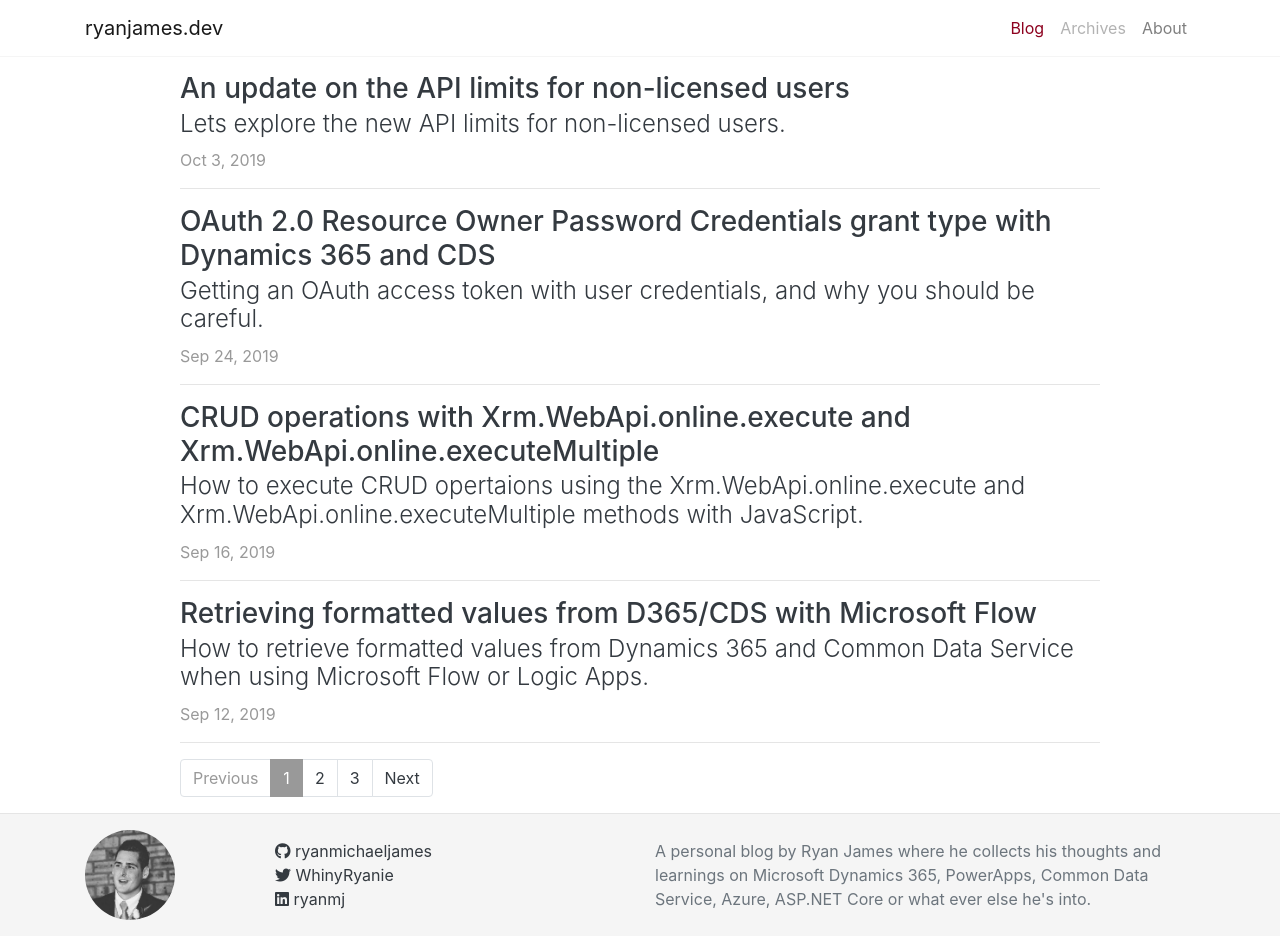
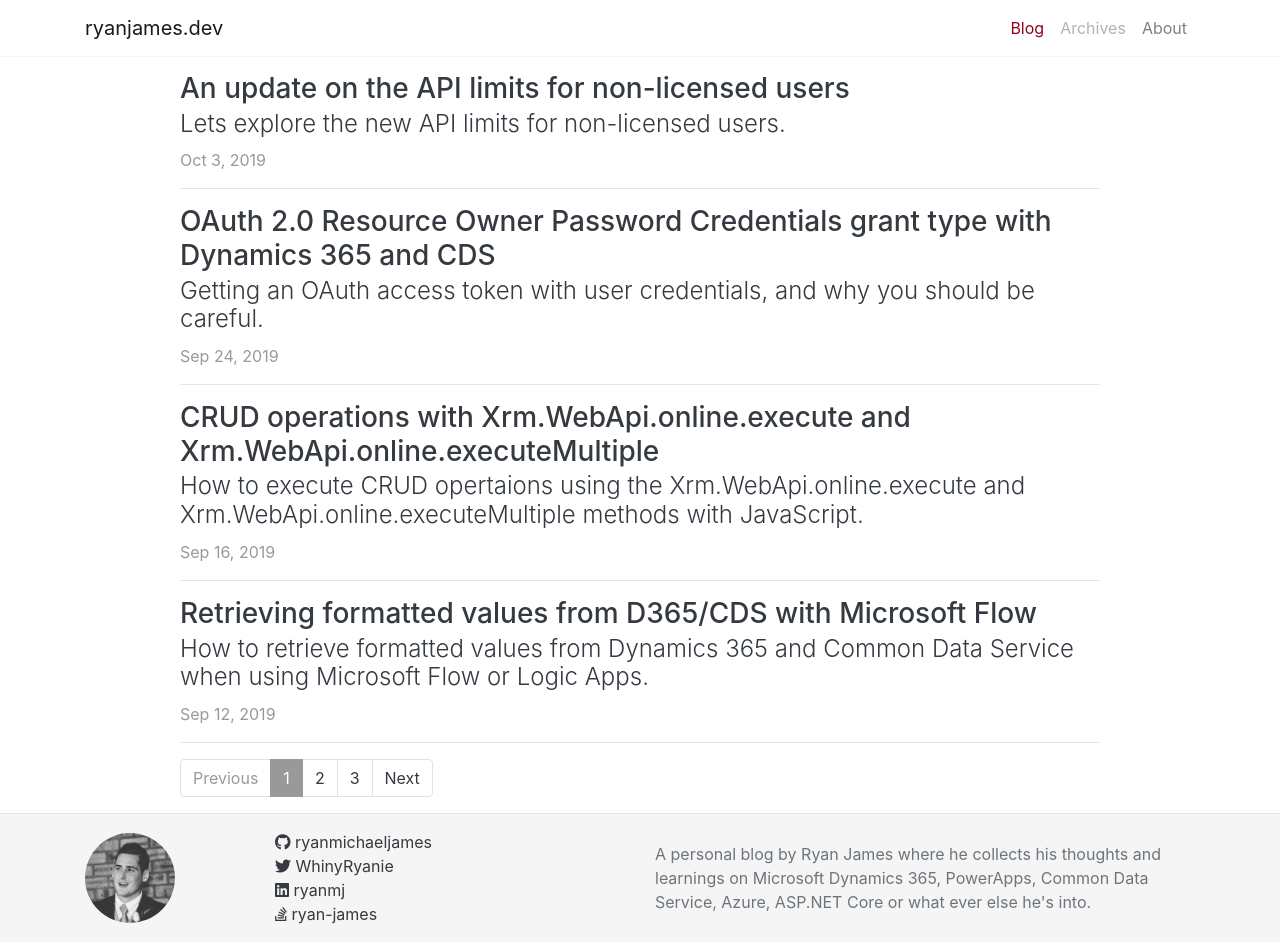
Before and after one commit to ryanmichaeljames/ryanmichaeljames.github.io, a Jekyll site: the page built from index.html, in a window 1280 px wide. Built offline with Jekyll 4.4.1, drawn with Linux system fonts in a browser that asks for light colours; nearby versions of some CDN libraries; the list of posts is cut into pages by our own code; comment, search, counter and statistics services are not loaded.

Commit message:
🌐 Added Stack Overflow social links.

```diff
--- a/_config.yml
+++ b/_config.yml
@@ -32,6 +32,10 @@
 linkedin:
   username: ryanmj
 
+stackoverflow:
+  username: ryan-james
+  userid: "2501476"
+
 baseurl: # the subpath of your site, e.g. /blog
 permalink: /:categories/:year/:month/:day/:title/
 
--- a/_includes/social.html
+++ b/_includes/social.html
@@ -20,4 +20,11 @@
     </a>
   </li>
   {%- endif -%}
+  {%- if site.linkedin.username -%}
+  <li>
+    <a href="https://stackoverflow.com/users/{{ site.stackoverflow.userid| cgi_escape | escape }}/{{ site.stackoverflow.username| cgi_escape | escape }}">
+      <span><i class="fab fa-stack-overflow"></i> {{ site.stackoverflow.username| escape }}</span>
+    </a>
+  </li>
+  {%- endif -%}
 </ul>
```
